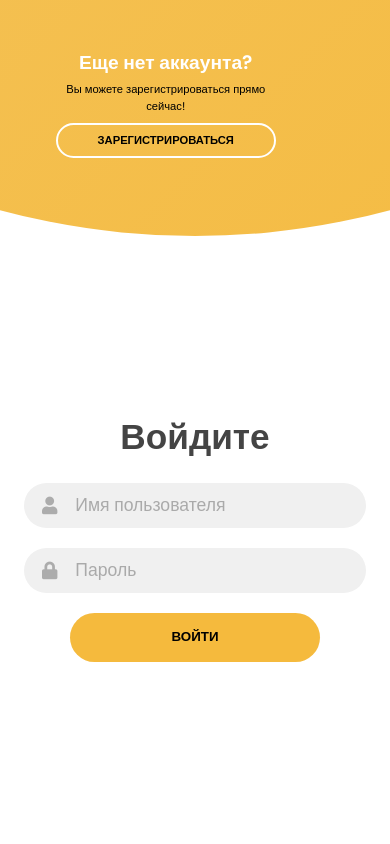
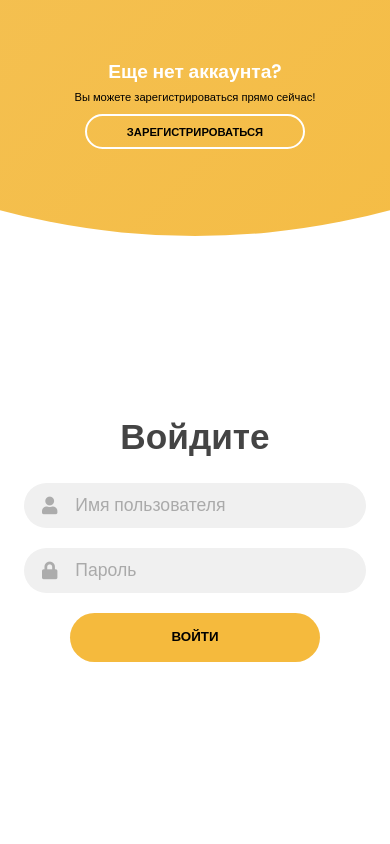
Before and after one commit to nocthu/IVR, a Flask app: page / in a window 390 px wide. Run offline with Flask 2, Linux system fonts and the light colour scheme; parts of the project's set-up code (start-up, migrations or seed data) failed here and were passed over; some libraries are stand-ins or nearby versions; some web fonts are replaced.

Commit message:
design-3

```diff
--- a/static/css/login.css
+++ b/static/css/login.css
@@ -312,6 +312,7 @@ form.sign-in-form {
     align-items: center;
     padding: 2.5rem 8%;
     grid-column: 1 / 2;
+    margin-right: 0;
   }
 
   .right-panel {
```
